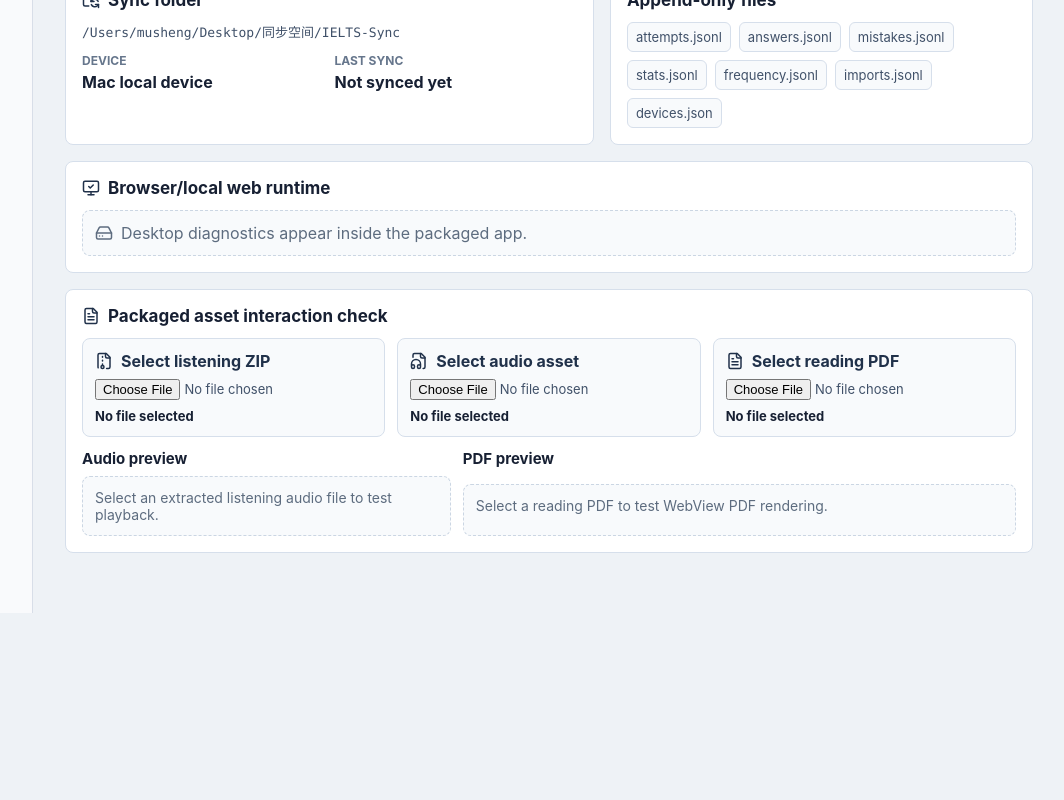
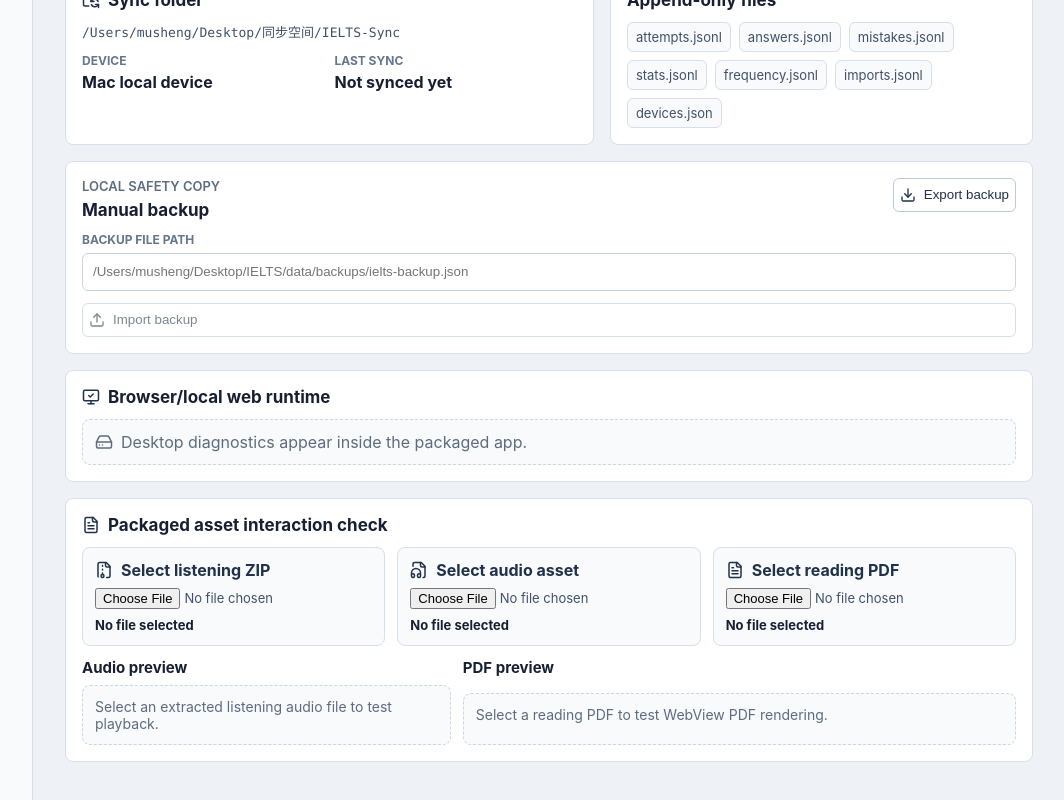
Before and after one commit to 929029376/IELTS, a React (Vite) app in the folder apps/web/: page / in a window 1280 px wide. Shown: the part 3741-4541 px from the top of the page, without its empty margins (215-1279 px from the left). Before the commit the page ends 4354 px from the top, so only its background shows below. Built offline with nearby package versions, Linux system fonts and the light colour scheme; no server answers.

Commit message:
feat: add manual backup controls

```diff
--- a/apps/web/src/app/app.css
+++ b/apps/web/src/app/app.css
@@ -968,6 +968,58 @@ h1 {
   color: #405169;
   font-size: 13px;
   font-weight: 700;
+}
+
+.backup-tools-panel {
+  display: grid;
+  gap: 12px;
+  margin-top: 16px;
+  padding: 16px;
+  border: 1px solid #d6dfeb;
+  border-radius: 8px;
+  background: #ffffff;
+}
+
+.backup-tools-header {
+  display: flex;
+  align-items: flex-start;
+  justify-content: space-between;
+  gap: 12px;
+}
+
+.backup-tools-header h3 {
+  margin: 0;
+  color: #172033;
+  font-size: 17px;
+}
+
+.backup-path-control {
+  display: grid;
+  gap: 6px;
+}
+
+.backup-path-control span {
+  color: #66768c;
+  font-size: 12px;
+  font-weight: 700;
+  text-transform: uppercase;
+}
+
+.backup-path-control input {
+  width: 100%;
+  min-height: 38px;
+  padding: 8px 10px;
+  border: 1px solid #cbd5e1;
+  border-radius: 6px;
+  color: #20314a;
+}
+
+.backup-file-path {
+  margin: 0;
+  overflow-wrap: anywhere;
+  color: #405169;
+  font-family: ui-monospace, SFMono-Regular, Menlo, Monaco, Consolas, monospace;
+  font-size: 13px;
 }
 
 .desktop-runtime-panel {
@@ -1536,6 +1588,10 @@ h1 {
     flex-direction: column;
   }
 
+  .backup-tools-header {
+    flex-direction: column;
+  }
+
   .mock-start-actions {
     flex-direction: column;
   }
--- a/apps/web/src/features/sync/SyncSettingsPreview.tsx
+++ b/apps/web/src/features/sync/SyncSettingsPreview.tsx
@@ -1,5 +1,5 @@
 import { useState } from "react";
-import { FolderSync, RefreshCw } from "lucide-react";
+import { Download, FolderSync, RefreshCw, Upload } from "lucide-react";
 import { DesktopAssetVerifier } from "../desktop/DesktopAssetVerifier";
 import { DesktopRuntimeDiagnostics, type DesktopRuntimeStatus } from "../desktop/DesktopRuntimeDiagnostics";
 
@@ -17,6 +17,16 @@ interface ManualSyncResult {
   skipped: number;
 }
 
+interface BackupResult {
+  filePath?: string;
+  importedTables?: number;
+  rowCounts: Record<string, number>;
+}
+
+function backupCount(result: BackupResult | null, key: string) {
+  return result?.rowCounts[key] ?? 0;
+}
+
 export function SyncSettingsPreview({
   deviceName,
   lastSyncAt,
@@ -27,6 +37,11 @@ export function SyncSettingsPreview({
   const [isSyncing, setIsSyncing] = useState(false);
   const [syncError, setSyncError] = useState<string | null>(null);
   const [syncResult, setSyncResult] = useState<ManualSyncResult | null>(null);
+  const [backupError, setBackupError] = useState<string | null>(null);
+  const [backupFilePath, setBackupFilePath] = useState("");
+  const [backupImportResult, setBackupImportResult] = useState<BackupResult | null>(null);
+  const [backupExportResult, setBackupExportResult] = useState<BackupResult | null>(null);
+  const [isBackingUp, setIsBackingUp] = useState(false);
 
   async function runManualSync() {
     setIsSyncing(true);
@@ -41,6 +56,51 @@ export function SyncSettingsPreview({
       setSyncError("Could not complete manual sync.");
     } finally {
       setIsSyncing(false);
+    }
+  }
+
+  async function exportBackup() {
+    setIsBackingUp(true);
+    setBackupError(null);
+    try {
+      const response = await fetch("/api/backups/export", { method: "POST" });
+      if (!response.ok) {
+        throw new Error("Could not export backup");
+      }
+      const result = (await response.json()) as BackupResult;
+      setBackupExportResult(result);
+      setBackupFilePath(result.filePath ?? "");
+    } catch {
+      setBackupError("Could not export local backup.");
+    } finally {
+      setIsBackingUp(false);
+    }
+  }
+
+  async function importBackup() {
+    if (!backupFilePath.trim()) {
+      setBackupError("Enter a backup file path before importing.");
+      return;
+    }
+
+    setIsBackingUp(true);
+    setBackupError(null);
+    try {
+      const response = await fetch("/api/backups/import", {
+        body: JSON.stringify({ filePath: backupFilePath.trim() }),
+        headers: {
+          "Content-Type": "application/json"
+        },
+        method: "POST"
+      });
+      if (!response.ok) {
+        throw new Error("Could not import backup");
+      }
+      setBackupImportResult((await response.json()) as BackupResult);
+    } catch {
+      setBackupError("Could not import local backup.");
+    } finally {
+      setIsBackingUp(false);
     }
   }
 
@@ -96,6 +156,59 @@ export function SyncSettingsPreview({
         </section>
       ) : null}
       {syncError ? <p className="mock-start-error">{syncError}</p> : null}
+      <section className="backup-tools-panel" aria-label="Manual backup">
+        <div className="backup-tools-header">
+          <div>
+            <p className="eyebrow">Local safety copy</p>
+            <h3>Manual backup</h3>
+          </div>
+          <button className="icon-command" disabled={isBackingUp} onClick={() => void exportBackup()} type="button">
+            <Download size={16} aria-hidden="true" />
+            Export backup
+          </button>
+        </div>
+        <label className="backup-path-control">
+          <span>Backup file path</span>
+          <input
+            aria-label="Backup file path"
+            onChange={(event) => setBackupFilePath(event.target.value)}
+            placeholder="/Users/musheng/Desktop/IELTS/data/backups/ielts-backup.json"
+            value={backupFilePath}
+          />
+        </label>
+        <button
+          className="icon-command"
+          disabled={isBackingUp || !backupFilePath.trim()}
+          onClick={() => void importBackup()}
+          type="button"
+        >
+          <Upload size={16} aria-hidden="true" />
+          Import backup
+        </button>
+        {backupExportResult ? (
+          <section className="sync-status-panel" role="status">
+            <h3>Backup exported</h3>
+            {backupExportResult.filePath ? <p className="backup-file-path">{backupExportResult.filePath}</p> : null}
+            <div>
+              <span>{backupCount(backupExportResult, "attempts")} attempts</span>
+              <span>{backupCount(backupExportResult, "attempt_answers")} answers</span>
+              <span>{backupCount(backupExportResult, "listening_cues")} cues</span>
+              <span>{backupCount(backupExportResult, "dictation_attempts")} dictations</span>
+            </div>
+          </section>
+        ) : null}
+        {backupImportResult ? (
+          <section className="sync-status-panel" role="status">
+            <h3>Backup imported</h3>
+            <div>
+              <span>{backupImportResult.importedTables ?? 0} tables</span>
+              <span>{backupCount(backupImportResult, "attempts")} attempts</span>
+              <span>{backupCount(backupImportResult, "attempt_answers")} answers</span>
+            </div>
+          </section>
+        ) : null}
+        {backupError ? <p className="mock-start-error">{backupError}</p> : null}
+      </section>
       <DesktopRuntimeDiagnostics status={runtimeStatus} />
       <DesktopAssetVerifier />
     </section>
```
Also changed, not shown: 3 other files (tests, documents, lock files or other folders).
